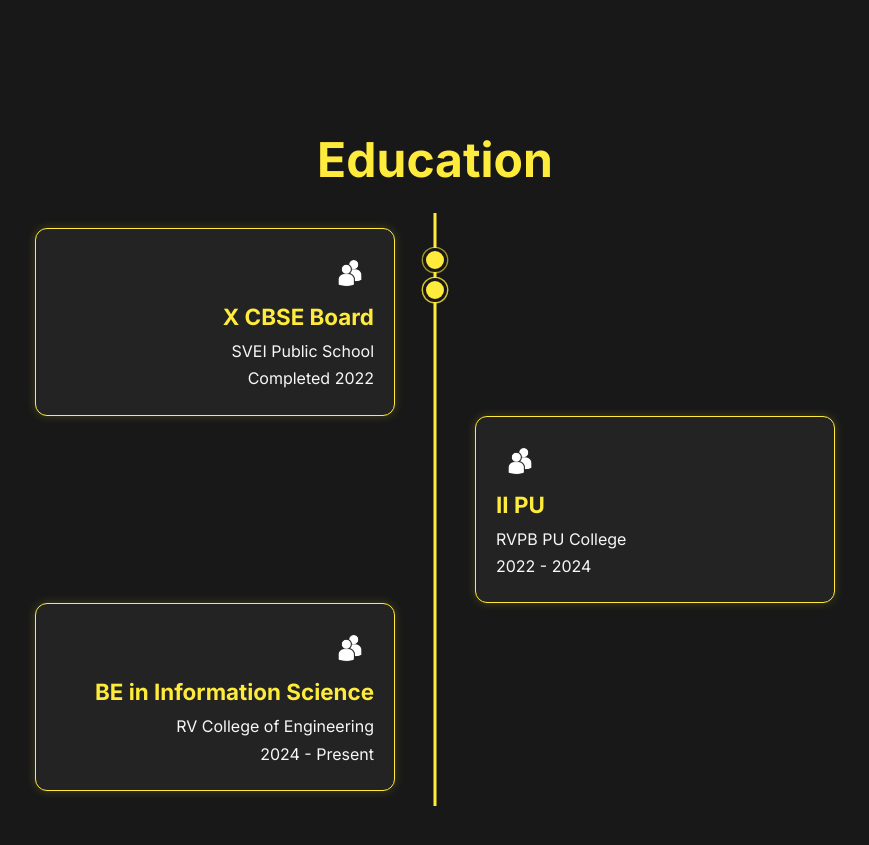
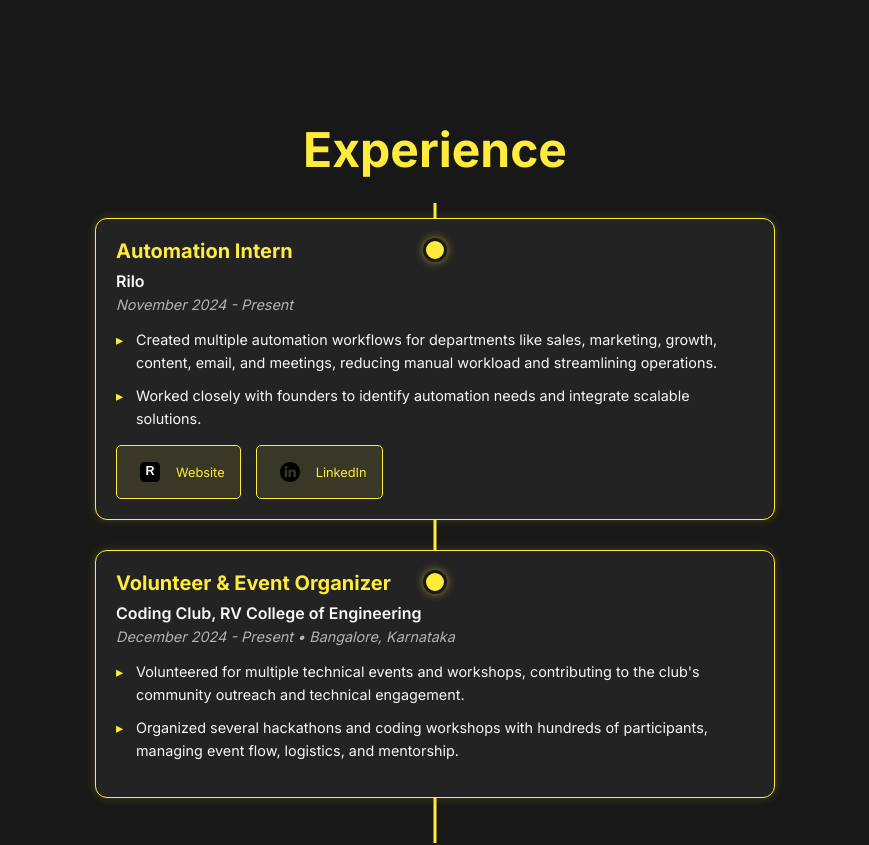
Before and after one commit to gshlok/portfolio, a React (Vite) app: page / in a window 1280 px wide. Shown: the part 720-1565 px from the top of the page, without its empty margins (205-1074 px from the left). Built offline with nearby package versions, Linux system fonts and the light colour scheme.

Commit message:
Experience section

```diff
--- a/src/App.tsx
+++ b/src/App.tsx
@@ -1,5 +1,6 @@
 import Navbar from './components/Navbar';
 import Hero from './components/Hero';
+import Experience from './components/Experience';
 import Education from './components/Education';
 import Skills from './components/Skills';
 import Projects from './components/Projects';
@@ -11,6 +12,7 @@
     <>
       <Navbar />
       <Hero />
+      <Experience />
       <Education />
       <Skills />
       <Projects />
--- /dev/null
+++ b/src/components/Experience.css
@@ -0,0 +1,219 @@
+#experience {
+    min-height: 100vh;
+    padding: 5vh 5% 5%;
+    display: flex;
+    flex-direction: column;
+    justify-content: center;
+    align-items: center;
+    width: 100%;
+}
+
+#experience h2 {
+    font-size: 6vh;
+    margin-bottom: 3vh;
+    color: #FFEB3B;
+    text-align: center;
+}
+
+.experience-timeline {
+    position: relative;
+    width: 90%;
+    max-width: 800px;
+    margin: 0 auto;
+    padding: 15px 0;
+}
+
+/* Vertical line */
+.experience-timeline::before {
+    content: '';
+    position: absolute;
+    top: 0;
+    bottom: 0;
+    width: 3px;
+    background: #FFEB3B;
+    left: 50%;
+    transform: translateX(-50%);
+}
+
+.experience-item {
+    position: relative;
+    margin-bottom: 30px;
+    width: 100%;
+}
+
+/* Timeline dot */
+.experience-item::after {
+    content: '';
+    position: absolute;
+    width: 18px;
+    height: 18px;
+    background-color: #FFEB3B;
+    border: 3px solid #181818;
+    border-radius: 50%;
+    top: 20px;
+    left: 50%;
+    transform: translateX(-50%);
+    z-index: 1;
+    box-shadow: 0 0 8px rgba(255, 235, 59, 0.5);
+}
+
+.experience-content {
+    background: #232323;
+    border-radius: 1.5vh;
+    color: #F7F7F7;
+    border: 1px solid #FFEB3B;
+    box-shadow: 0 0 10px rgba(255, 235, 59, 0.2);
+    transition: all 0.3s ease;
+    padding: 20px;
+    margin: 0 auto;
+    max-width: 85%;
+    text-align: left;
+}
+
+.experience-content:hover {
+    transform: translateY(-3px);
+    box-shadow: 0 3px 15px rgba(255, 235, 59, 0.4);
+}
+
+.experience-header h3 {
+    font-size: 2.5vh;
+    color: #FFEB3B;
+    margin-bottom: 8px;
+}
+
+.experience-header .company-name {
+    font-size: 2vh;
+    margin-bottom: 5px;
+    font-weight: 600;
+}
+
+.experience-header .company-name a {
+    color: #F7F7F7;
+    text-decoration: none;
+    transition: color 0.3s ease;
+}
+
+.experience-header .company-name a:hover {
+    color: #FFEB3B;
+}
+
+.experience-header .experience-duration {
+    font-size: 1.8vh;
+    color: #b3b3b3;
+    margin-bottom: 15px;
+    font-style: italic;
+}
+
+.experience-details {
+    list-style: none;
+    padding: 0;
+    margin: 15px 0;
+}
+
+.experience-details li {
+    font-size: 1.8vh;
+    line-height: 1.6;
+    margin-bottom: 10px;
+    padding-left: 20px;
+    position: relative;
+}
+
+.experience-details li::before {
+    content: '▸';
+    position: absolute;
+    left: 0;
+    color: #FFEB3B;
+}
+
+.experience-links {
+    display: flex;
+    gap: 15px;
+    margin-top: 15px;
+    flex-wrap: wrap;
+}
+
+.experience-link {
+    display: inline-flex;
+    align-items: center;
+    gap: 8px;
+    padding: 8px 15px;
+    background: rgba(255, 235, 59, 0.1);
+    border: 1px solid #FFEB3B;
+    border-radius: 5px;
+    color: #FFEB3B;
+    text-decoration: none;
+    font-size: 1.6vh;
+    transition: all 0.3s ease;
+}
+
+.experience-link:hover {
+    background: #FFEB3B;
+    color: #181818;
+    transform: translateY(-2px);
+}
+
+.experience-link .link-icon {
+    width: 20px;
+    height: 20px;
+    object-fit: contain;
+    filter: none;
+    background: transparent;
+}
+
+/* Mobile responsive */
+@media (max-width: 768px) {
+    #experience {
+        padding: 3vh 3%;
+    }
+
+    #experience h2 {
+        font-size: 4vh;
+    }
+
+    .experience-timeline::before {
+        left: 20px;
+    }
+
+    .experience-item::after {
+        left: 20px;
+        transform: translateX(-50%);
+    }
+
+    .experience-content {
+        max-width: 100%;
+        margin-left: 50px;
+        padding: 15px;
+    }
+
+    .experience-header h3 {
+        font-size: 2.2vh;
+    }
+
+    .experience-header .company-name {
+        font-size: 1.8vh;
+    }
+
+    .experience-header .experience-duration {
+        font-size: 1.6vh;
+    }
+
+    .experience-details li {
+        font-size: 1.6vh;
+    }
+
+    .experience-link {
+        font-size: 1.4vh;
+        padding: 6px 12px;
+    }
+}
+
+@media (max-width: 480px) {
+    .experience-links {
+        flex-direction: column;
+        gap: 10px;
+    }
+
+    .experience-link {
+        text-align: center;
+    }
+}
--- /dev/null
+++ b/src/components/Experience.tsx
@@ -0,0 +1,53 @@
+import React from 'react';
+import './Experience.css';
+import RiloLogo from '../assets/Rilo-logo.svg';
+
+const Experience: React.FC = () => {
+    return (
+        <section id="experience" className="section">
+            <h2>Experience</h2>
+            <div className="experience-timeline">
+                <div className="experience-item">
+                    <div className="experience-content">
+                        <div className="experience-header">
+                            <h3>Automation Intern</h3>
+                            <p className="company-name">
+                                <a href="https://www.getrilo.ai/" target="_blank" rel="noopener noreferrer">
+                                    Rilo
+                                </a>
+                            </p>
+                            <p className="experience-duration">November 2024 - Present</p>
+                        </div>
+                        <ul className="experience-details">
+                            <li>Created multiple automation workflows for departments like sales, marketing, growth, content, email, and meetings, reducing manual workload and streamlining operations.</li>
+                            <li>Worked closely with founders to identify automation needs and integrate scalable solutions.</li>
+                        </ul>
+                        <div className="experience-links">
+                            <a href="https://www.getrilo.ai/" target="_blank" rel="noopener noreferrer" className="experience-link">
+                                <img src={RiloLogo} alt="Rilo" className="link-icon" /> Website
+                            </a>
+                            <a href="https://www.linkedin.com/company/getriloai" target="_blank" rel="noopener noreferrer" className="experience-link">
+                                <img src="/portfolio/images/linkedin.png" alt="LinkedIn" className="link-icon" /> LinkedIn
+                            </a>
+                        </div>
+                    </div>
+                </div>
+                <div className="experience-item">
+                    <div className="experience-content">
+                        <div className="experience-header">
+                            <h3>Volunteer & Event Organizer</h3>
+                            <p className="company-name">Coding Club, RV College of Engineering</p>
+                            <p className="experience-duration">December 2024 - Present • Bangalore, Karnataka</p>
+                        </div>
+                        <ul className="experience-details">
+                            <li>Volunteered for multiple technical events and workshops, contributing to the club's community outreach and technical engagement.</li>
+                            <li>Organized several hackathons and coding workshops with hundreds of participants, managing event flow, logistics, and mentorship.</li>
+                        </ul>
+                    </div>
+                </div>
+            </div>
+        </section>
+    );
+};
+
+export default Experience;
--- a/src/components/Hero.tsx
+++ b/src/components/Hero.tsx
@@ -42,8 +42,7 @@
         <section id="home" className="section hero-section">
             <div className="hero-content">
                 <h1 className="typewriter">{text}<span className="cursor">|</span></h1>
-                <p className="subtitle">BE ISE Student & Developer</p>
-                <p className="description">Currently in 3rd semester at RVCE</p>
+                <p className="subtitle">Automation Intern at Rilo and 3rd Sem BE ISE Student at RVCE</p>
                 <div className="social-links">
                     <a href="https://in.linkedin.com/in/shlok-g" className="social-link">
                         <img src="/portfolio/images/linkedin.png" alt="LinkedIn" />
```
Also changed, not shown: src/assets/Rilo-logo.svg (added).
